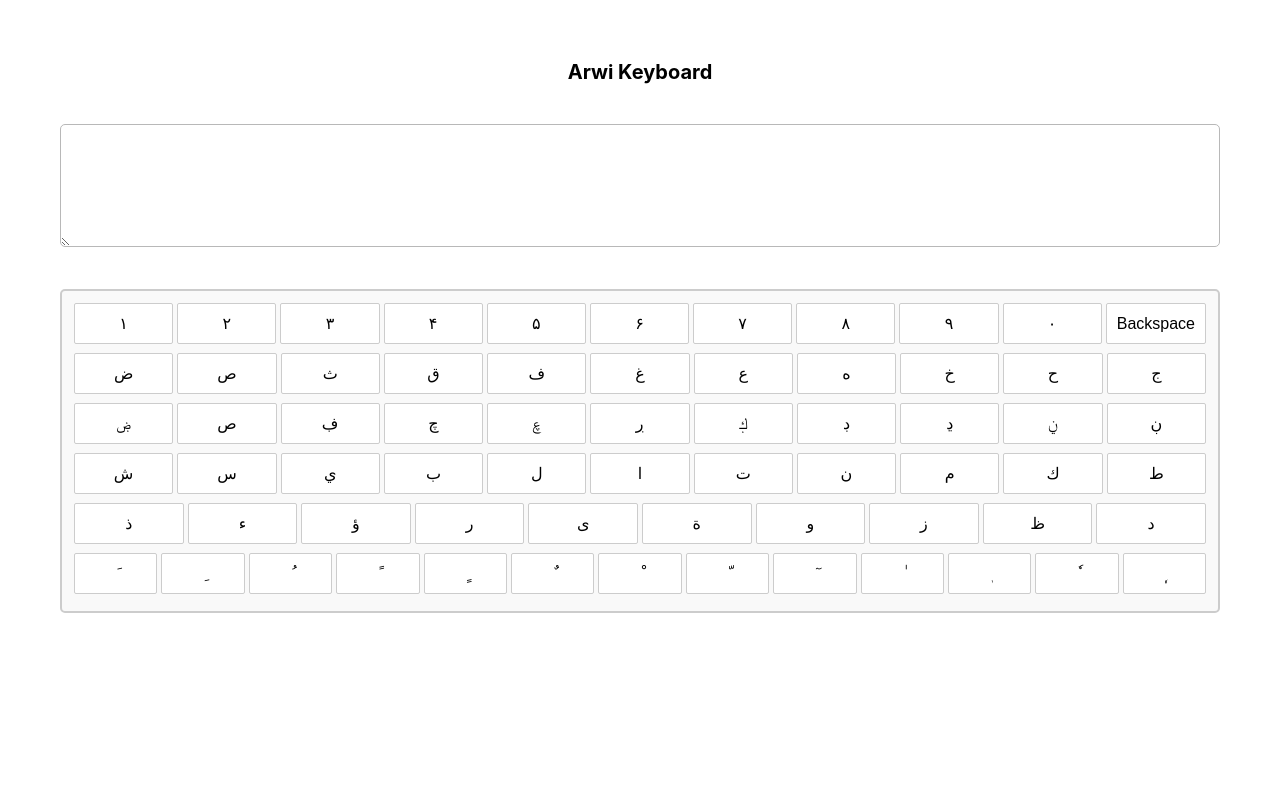
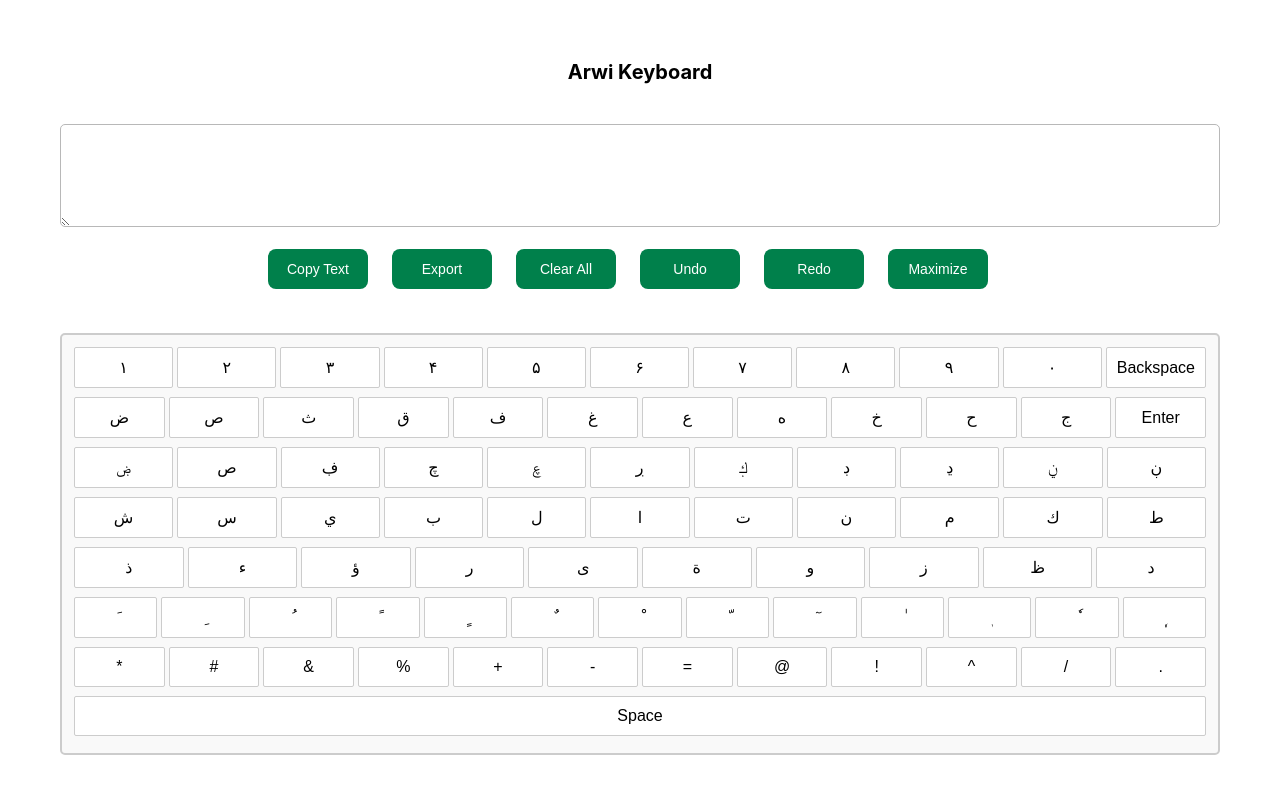
Before and after one commit to rsismail/inventory, a React (Create React App) app: page / in a window 1280 px wide. Shown: the top 794 px of the page. Built offline with nearby package versions, Linux system fonts and the light colour scheme.

Commit message:
multiple selection and deletion added\

```diff
--- a/src/App.css
+++ b/src/App.css
@@ -10,7 +10,7 @@
 .keyboardInput {
   display: inline-block;
   width: 100%;
-  margin: 40px 0;
+  margin-top: 40px;
   font-size: 24px;
   border: 1px solid #b8b8b8;
   border-radius: 5px;
@@ -37,6 +37,7 @@
   cursor: pointer;
   border: 1px solid #ccc;
   border-radius: 2px;
+  color: #000;
   background-color: #fff;
   transition: background-color 0.2s;
 }
@@ -45,6 +46,26 @@
   background-color: #fbeed7;
 }
 
+.actionContainer{
+   display: flex;
+   align-items: center;
+   justify-content: center;
+   flex-wrap: wrap;
+   margin: 20px;
+}
+.actionContainer button {
+  height: 28px;
+  width: 60px;
+  font-size: 10px;
+  border: none;
+  border-radius: 8px;
+  color: #fff;
+  font-weight: 600px;
+  background-color: #00804b;
+  cursor: pointer;
+  margin-right: 24px;
+  margin-bottom: 24px;
+}
 @media (min-width: 768px) {
   .App {
     padding: 60px;
@@ -55,6 +76,11 @@
     padding: 10px;
   }
   .keyboardInput {
-    padding: 20px;
+    padding: 10px;
+  }
+  .actionContainer button {
+    height: 40px;
+    width: 100px;
+    font-size: 14px;
   }
 }
--- a/src/App.js
+++ b/src/App.js
@@ -4,39 +4,118 @@ import './App.css';
 
 const App = () => {
   const [input, setInput] = useState('');
+  const [isLarge, setIsLarge] = useState(false);
+  const [cursorPosition, setCursorPosition] = useState(0);
   const inputRef = useRef(null);
-  let previousCursorIndex = null;
+
+  const handlePaste = (event) => {
+    const { nativeEvent, target } = event;
+    if(nativeEvent) {
+      const { inputType } = nativeEvent;
+      if(inputType === 'insertFromPaste') {
+        setCursorPosition(inputRef.current.selectionStart);
+        setInput(target.value);
+      }
+    }
+  }
+
+  const handleKeyboard = (key) => {
+    const keysToExclude = ['Control', 'Dead', 'Alt', 'Meta', 'ArrowLeft', 'ArrowDown', 'ArrowRight', 'ArrowUp', 'Shift', 'Escape'];
+    if(!keysToExclude.includes(key)) {
+      handleKeyPress(key);
+    }
+  }
+
+  const handelMaximize = () => {
+    setIsLarge(!isLarge);
+  }
+
+  const handleClearAll = () => {
+    setInput('');
+  };
+
+  const addSpaceAtCursor = () => {
+    const textField = inputRef.current;
+    if (textField) {
+      const start = textField.selectionStart;
+      const end = textField.selectionEnd;
+      const newValue = input.substring(0, start) + ' ' + input.substring(end);
+      setInput(newValue);
+      setCursorPosition(start + 1);
+    }
+  };
+
   const handleKeyPress = (key) => {
     const splitedValue = input.split('');
-    const currentCursorIndex = inputRef.current.selectionEnd;
-    console.log(currentCursorIndex)
-    if (key === 'Backspace' && input) {
-      if (currentCursorIndex === splitedValue.length) {
-        const updatedValues = splitedValue.filter((_, i) => i !== splitedValue.length - 1)
-        setInput(updatedValues.join(''));
-      } else {
-        const updatedValues = splitedValue.filter((_, i) => i !== currentCursorIndex);
-        previousCursorIndex = currentCursorIndex
-        setInput(updatedValues.join(''));
-      }
-      return;
+    const currentCursorIndex = inputRef.current.selectionStart;
+    switch (key) {
+      case 'Backspace':
+        if (input) {
+          const start = inputRef.current.selectionStart;
+          const end = inputRef.current.selectionEnd;
+          console.log({ start, end })
+          if (start === end) {
+            setCursorPosition(currentCursorIndex - 1);
+            const updatedValues = splitedValue.filter((_, i) => i !== currentCursorIndex - 1)
+            setInput(updatedValues.join(''));
+          } else {
+            splitedValue.splice(start, end - start);
+            setInput(splitedValue.join(''));
+          }
+        }
+        return;
+      case 'Space':
+        addSpaceAtCursor();
+        return;
+      case 'Enter':
+        setCursorPosition(inputRef.current.selectionEnd + 1);
+        setInput(prevInput => prevInput + '\n')
+        return;
+
+      default:
+        if(inputRef.current.selectionStart === input.split('').length) {
+          setCursorPosition(input.split('').length + 1);
+          setInput(prevInput => prevInput + key)
+        } else {
+          setCursorPosition(inputRef.current.selectionStart + 1);
+          setInput(prevInput => {
+            const v = prevInput.split('');
+            v.splice(inputRef.current.selectionStart, 0, key);
+            return v.join('');
+          })
+        }
+        return;
     }
-    if (key !== "Backspace") setInput(prevInput => prevInput + key);
   };
+
   useEffect(() => {
-    const inputElement = document.getElementById("keyBoardTextArea");
-    if (previousCursorIndex !== null) {
-      console.log(previousCursorIndex, 'previousCursorIndex')
-      inputElement.setSelectionRange(previousCursorIndex, previousCursorIndex)
-      inputElement.focus();
+    if (inputRef.current) {
+      inputRef.current.setSelectionRange(cursorPosition, cursorPosition);
+      inputRef.current.focus();
     }
-  }, [input])
+  }, [input]);
+
+
+  const copyText = () => {
+    navigator.clipboard.writeText(input);
+  }
+
+
   return (
     <div className="App">
       <h1 style={{ textAlign: 'center' }}>Arwi Keyboard</h1>
       <textarea
-        // onKeyUp={(e) => handleKeyPress(e.key)}
-        rows={3} dir="rtl" className='keyboardInput' id='keyBoardTextArea' type="text" value={input} ref={inputRef}></textarea>
+        onChange={handlePaste}
+        onKeyUp={(e) => handleKeyboard(e.key)}
+        rows={isLarge ? 7 : 3} dir="rtl" className='keyboardInput' id='keyBoardTextArea' type="text" value={input} ref={inputRef}></textarea>
+        <div className='actionContainer'>
+          <button onClick={copyText}>Copy Text</button>
+          <button onClick={copyText}>Export</button>
+          <button onClick={handleClearAll}>Clear All</button>
+          <button onClick={copyText}>Undo</button>
+          <button onClick={copyText}>Redo</button>
+          <button onClick={handelMaximize}>{isLarge ? 'Minimize' : 'Maximize'}</button>
+        </div>
       <ArabicKeyboard onKeyPress={handleKeyPress} />
     </div>
   );
--- a/src/ArabicKeyboard.js
+++ b/src/ArabicKeyboard.js
@@ -3,11 +3,13 @@ import './App.css';
 
 const keys = [
   ['۱', '۲', '۳', '۴', '۵', '۶', '۷', '۸', '۹', '٠', 'Backspace'],
-  ['ض', 'ص', 'ث', 'ق', 'ف', 'غ', 'ع', 'ه', 'خ', 'ح', 'ج'],
+  ['ض', 'ص', 'ث', 'ق', 'ف', 'غ', 'ع', 'ه', 'خ', 'ح', 'ج', 'Enter'],
   ['ۻ', 'ص', 'ڣ', 'چ', 'ࢳ', 'ڔ', 'ࢴ', 'ڊ', 'ڍ', 'ݧ', 'ڹ'],
   ['ش', 'س', 'ي', 'ب', 'ل', 'ا', 'ت', 'ن', 'م', 'ك', 'ط'],
   ['ذ', 'ء', 'ؤ', 'ر', 'ى', 'ة', 'و', 'ز', 'ظ', 'د'],
   ['َ', 'ِ', 'ُ', 'ً', 'ٍ', 'ٌ', 'ْ', 'ّ', 'ٓ', 'ٰ', 'ٖ', 'ٗ', 'ࣣ'],
+  ['*', '#', "&", '%', '+', '-', '=', '@', '!', '^', '/', '.'],
+  ['Space']
 ];
 
 const ArwiKeyboard = ({ onKeyPress }) => {
```
